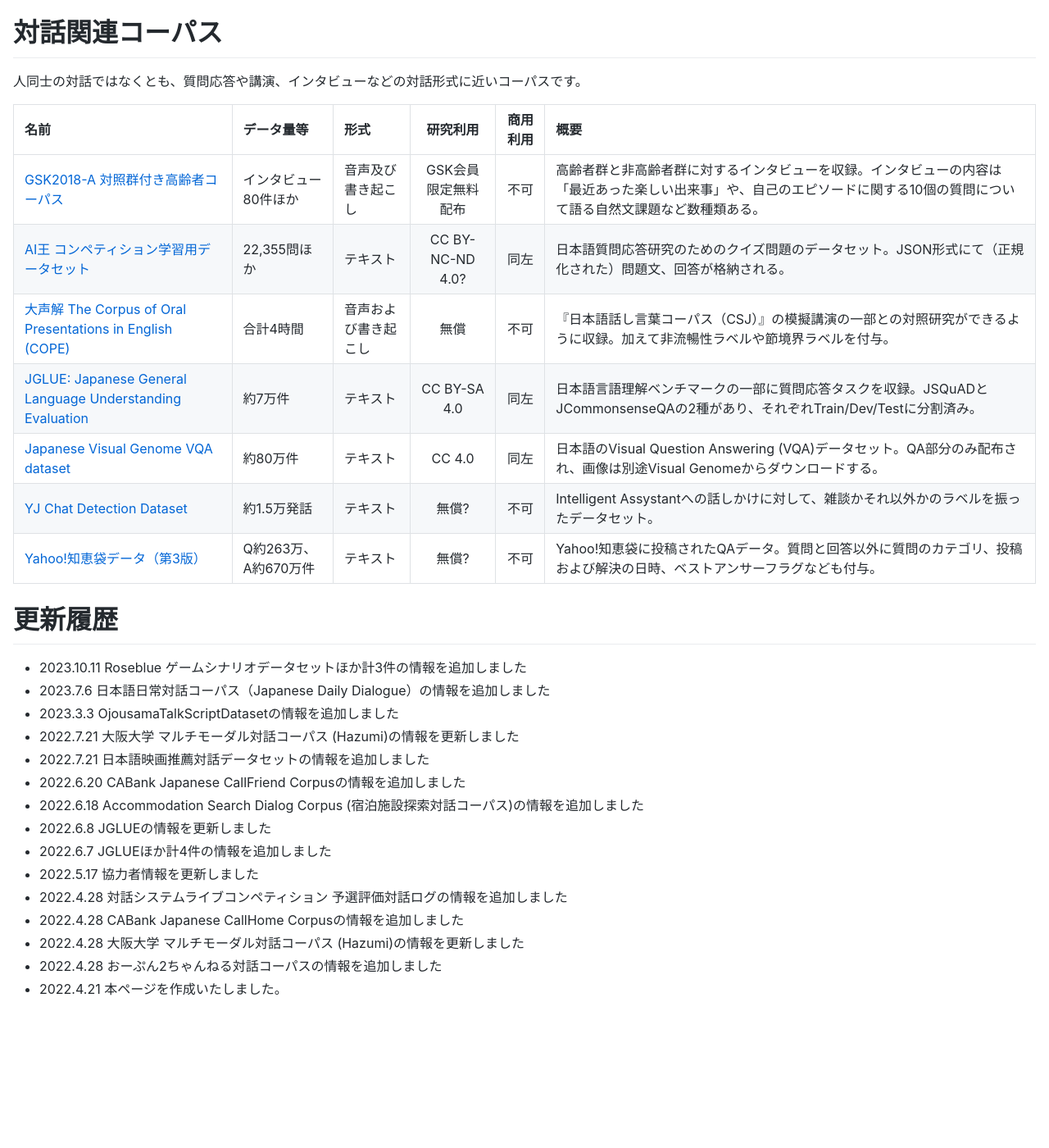
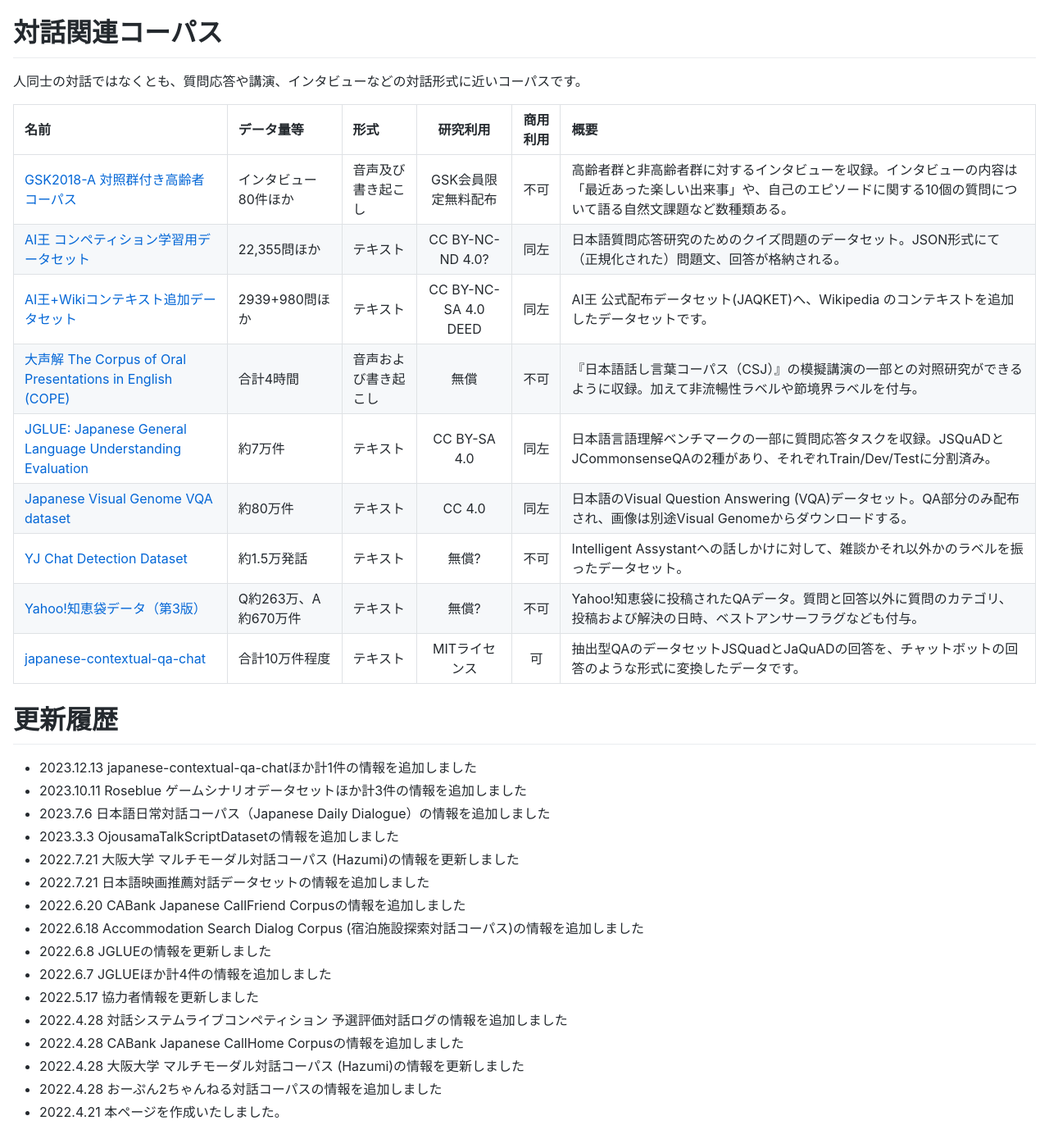
Before and after one commit to masahiro-mi/masahiro-mi.github.io, a Jekyll site: the page built from dialogue_corpus.md, in a window 1280 px wide and 1400 px high, scrolled down 3895 px. Shown: the whole window at 82% size. Built offline with Jekyll 4.4.1, drawn with Linux system fonts in a browser that asks for light colours; comment, search, counter and statistics services are not loaded; before the commit the page ends 5145 px from its top, so only the background shows below that.

Commit message:
2023.12.13 japanese-contextual-qa-chatほか計1件の情報を追加しました

```diff
--- a/dialogue_corpus.md
+++ b/dialogue_corpus.md
@@ -66,14 +66,17 @@
 |:--- |:--- |:--- |:---:|:---:|:--- |
 | [GSK2018-A 対照群付き高齢者コーパス](https://alaginrc.nict.go.jp/slc-outline.html#5)  | インタビュー80件ほか | 音声及び書き起こし | GSK会員限定無料配布 | 不可 | 高齢者群と非高齢者群に対するインタビューを収録。インタビューの内容は「最近あった楽しい出来事」や、自己のエピソードに関する10個の質問について語る自然文課題など数種類ある。 |
 | [AI王 コンペティション学習用データセット](https://sites.google.com/view/project-aio/competition2#h.i5iz9xhxq2us)  | 22,355問ほか | テキスト | CC BY-NC-ND 4.0? | 同左 | 日本語質問応答研究のためのクイズ問題のデータセット。JSON形式にて（正規化された）問題文、回答が格納される。 |
+| [AI王+Wikiコンテキスト追加データセット](https://huggingface.co/datasets/hotchpotch/jaqket_v1_qa_wikija_context)  | 2939+980問ほか | テキスト | CC BY-NC-SA 4.0 DEED | 同左 | AI王 公式配布データセット(JAQKET)へ、Wikipedia のコンテキストを追加したデータセットです。|
 | [大声解 The Corpus of Oral Presentations in English (COPE)](https://www.timehill.net/asr-mt.html)  | 合計4時間 | 音声および書き起こし | 無償 | 不可 | 『日本語話し言葉コーパス（CSJ）』の模擬講演の一部との対照研究ができるように収録。加えて非流暢性ラベルや節境界ラベルを付与。 |
 | [JGLUE: Japanese General Language Understanding Evaluation](https://github.com/yahoojapan/JGLUE)  | 約7万件 | テキスト | CC BY-SA 4.0 | 同左 | 日本語言語理解ベンチマークの一部に質問応答タスクを収録。JSQuADとJCommonsenseQAの2種があり、それぞれTrain/Dev/Testに分割済み。 |
 | [Japanese Visual Genome VQA dataset](https://github.com/yahoojapan/ja-vg-vqa)  | 約80万件 | テキスト | CC 4.0 | 同左 | 日本語のVisual Question Answering (VQA)データセット。QA部分のみ配布され、画像は別途Visual Genomeからダウンロードする。 |
 | [YJ Chat Detection Dataset](https://randd.yahoo.co.jp/jp/softwaredata#yjcdd)  | 約1.5万発話| テキスト | 無償? | 不可 | Intelligent Assystantへの話しかけに対して、雑談かそれ以外かのラベルを振ったデータセット。 |
 | [Yahoo!知恵袋データ（第3版）](https://randd.yahoo.co.jp/jp/softwaredata#ydata)  | Q約263万、A約670万件| テキスト | 無償? | 不可 | Yahoo!知恵袋に投稿されたQAデータ。質問と回答以外に質問のカテゴリ、投稿および解決の日時、ベストアンサーフラグなども付与。 |
+| [japanese-contextual-qa-chat](https://github.com/oshizo/japanese-contextual-qa-chat) | 合計10万件程度 | テキスト | MITライセンス | 可 | 抽出型QAのデータセットJSQuadとJaQuADの回答を、チャットボットの回答のような形式に変換したデータです。 |
 
 
 # 更新履歴
+- 2023.12.13 japanese-contextual-qa-chatほか計1件の情報を追加しました
 - 2023.10.11 Roseblue ゲームシナリオデータセットほか計3件の情報を追加しました
 - 2023.7.6 日本語日常対話コーパス（Japanese Daily Dialogue）の情報を追加しました
 - 2023.3.3 OjousamaTalkScriptDatasetの情報を追加しました
```
